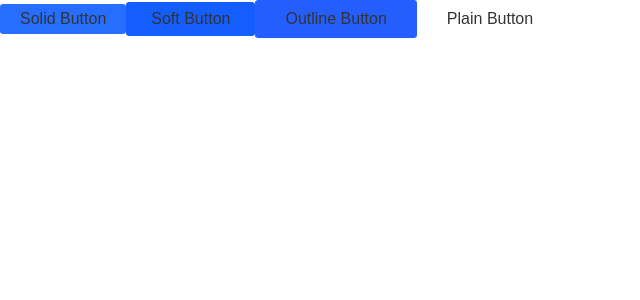
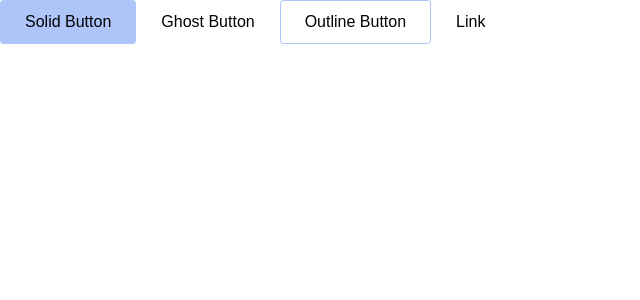
Before and after one commit to suyashpradhan/web-component-library, a React (Create React App) app: page / in a window 1280 px wide. Shown: the top 300 px of the page, without its empty margins (0-640 px from the left). Built offline with nearby package versions, Linux system fonts and the light colour scheme.

Commit message:
feat: adds button variants and types

```diff
--- a/src/App.tsx
+++ b/src/App.tsx
@@ -4,18 +4,10 @@ import { Button } from './components/Button/Button';
 export default function App(): React.ReactElement {
   return (
     <>
-      <Button size="small" variant="solid">
-        Solid Button
-      </Button>
-      <Button size="medium" variant="soft">
-        Soft Button
-      </Button>
-      <Button size="large" variant="outline">
-        Outline Button
-      </Button>
-      <Button size="large" variant="plain">
-        Plain Button
-      </Button>
+      <Button variant="solid">Solid Button</Button>
+      <Button variant="ghost">Ghost Button</Button>
+      <Button variant="outline">Outline Button</Button>
+      <Button variant="link">Link</Button>
     </>
   );
 }
--- a/src/components/Button/Button.tsx
+++ b/src/components/Button/Button.tsx
@@ -1,4 +1,5 @@
 import styled from 'styled-components';
+import { theme } from '../../themes/theme';
 import { ButtonProps, ButtonSizes, ButtonVariants } from './types';
 
 const getButtonSize = (buttonSize: ButtonSizes): string => {
@@ -13,22 +14,22 @@ const getButtonSize = (buttonSize: ButtonSizes): string => {
       return '6px 20px';
 
     default:
-      return '0 25px';
+      return '12px 24px';
   }
 };
 
 const getButtonColor = (buttonColor: ButtonVariants): string => {
   switch (buttonColor) {
     case 'solid':
-      return '#256eff';
+      return theme.colors.blue[200];
 
-    case 'soft':
-      return '#145eff';
+    case 'ghost':
+      return 'transparent';
 
     case 'outline':
-      return '#245eff';
+      return 'transparent';
 
-    case 'plain':
+    case 'link':
       return 'transparent';
 
     default:
@@ -36,17 +37,38 @@ const getButtonColor = (buttonColor: ButtonVariants): string => {
   }
 };
 
-export const Button = styled.button<ButtonProps>`
-  display: inline-block;
+const getButtonBorderColor = (buttonColor: ButtonVariants): string => {
+  switch (buttonColor) {
+    case 'solid':
+      return theme.colors.blue[200];
+
+    case 'outline':
+      return theme.colors.blue[200];
+
+    case 'ghost':
+      return 'transparent';
+
+    case 'link':
+      return 'transparent';
+
+    default:
+      return '';
+  }
+};
+
+export const ButtonGlobalStyles = styled.button<ButtonProps>`
   border-radius: 0.2rem;
-  padding: ${({ size }) => getButtonSize(size as ButtonSizes)};
   font-size: 1rem;
   cursor: pointer;
   transition: all 0.2s ease-in-out;
   border: none;
   outline: none;
-  color: #333;
+  padding: ${({ size }) => getButtonSize(size as ButtonSizes)};
   display: ${({ isFullWidth }) => (isFullWidth ? 'block' : 'inline-flex')};
-  background-color: ${({ variant }) => getButtonColor(variant as ButtonVariants)};
   pointer-events: ${({ isDisabled }) => (isDisabled ? 'none' : 'auto')};
 `;
+
+export const Button = styled(ButtonGlobalStyles)<ButtonProps>`
+  background-color: ${({ variant }) => getButtonColor(variant as ButtonVariants)};
+  border: ${({ variant }) => `1px solid ${getButtonBorderColor(variant as ButtonVariants)}`};
+`;
--- a/src/components/Button/types.ts
+++ b/src/components/Button/types.ts
@@ -1,6 +1,6 @@
 import React from 'react';
 
-export type ButtonVariants = 'solid' | 'soft' | 'outline' | 'plain';
+export type ButtonVariants = 'solid' | 'ghost' | 'outline' | 'link';
 
 export type ButtonSizes = 'small' | 'medium' | 'large';
 
--- a/src/themes/theme.ts
+++ b/src/themes/theme.ts
@@ -1,10 +1,5 @@
 import { colors } from './colors';
 
 export const theme = {
-  colors,
-  fontSizes: {
-    small: '1em',
-    medium: '2em',
-    large: '3em'
-  }
+  colors
 };
```
